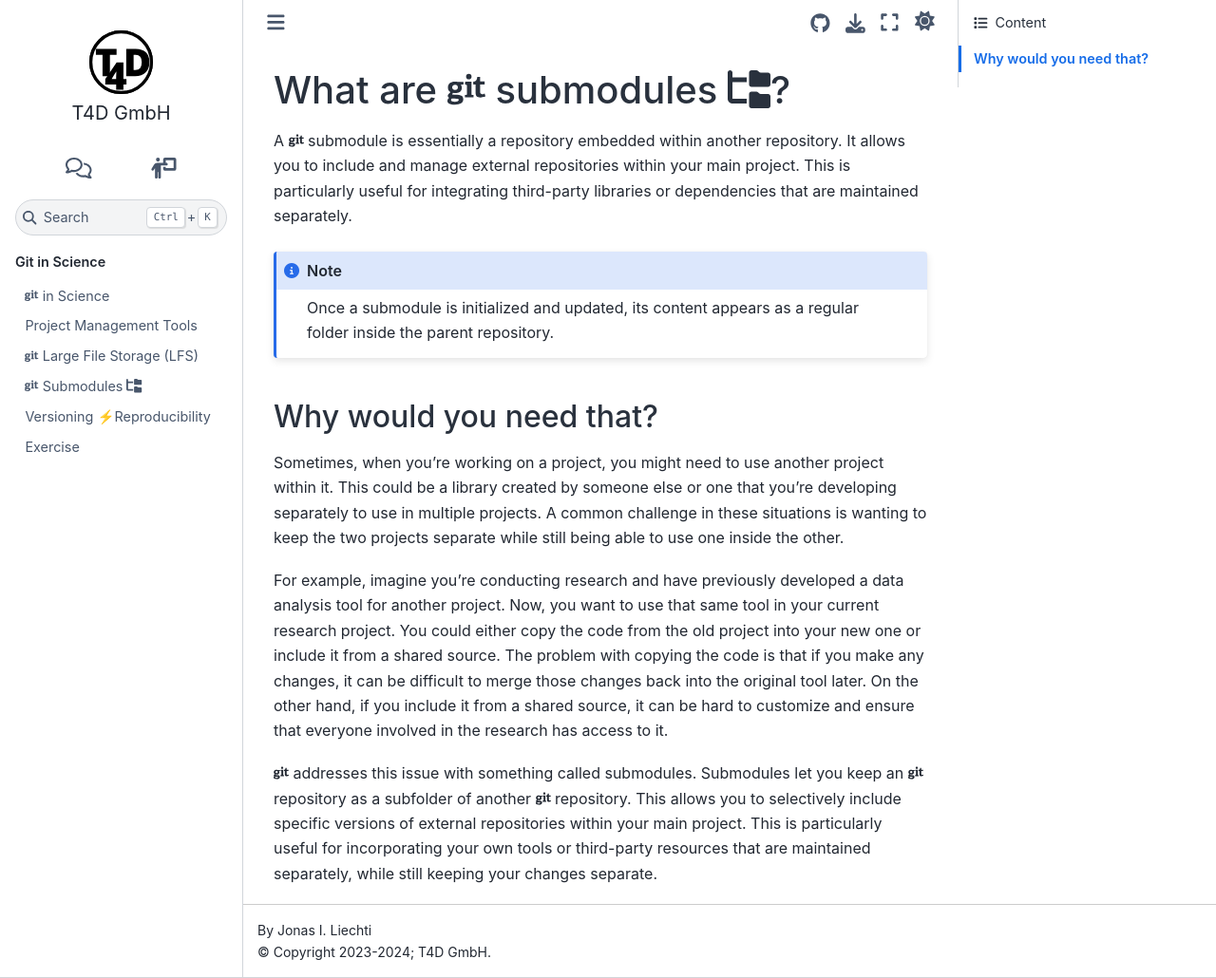
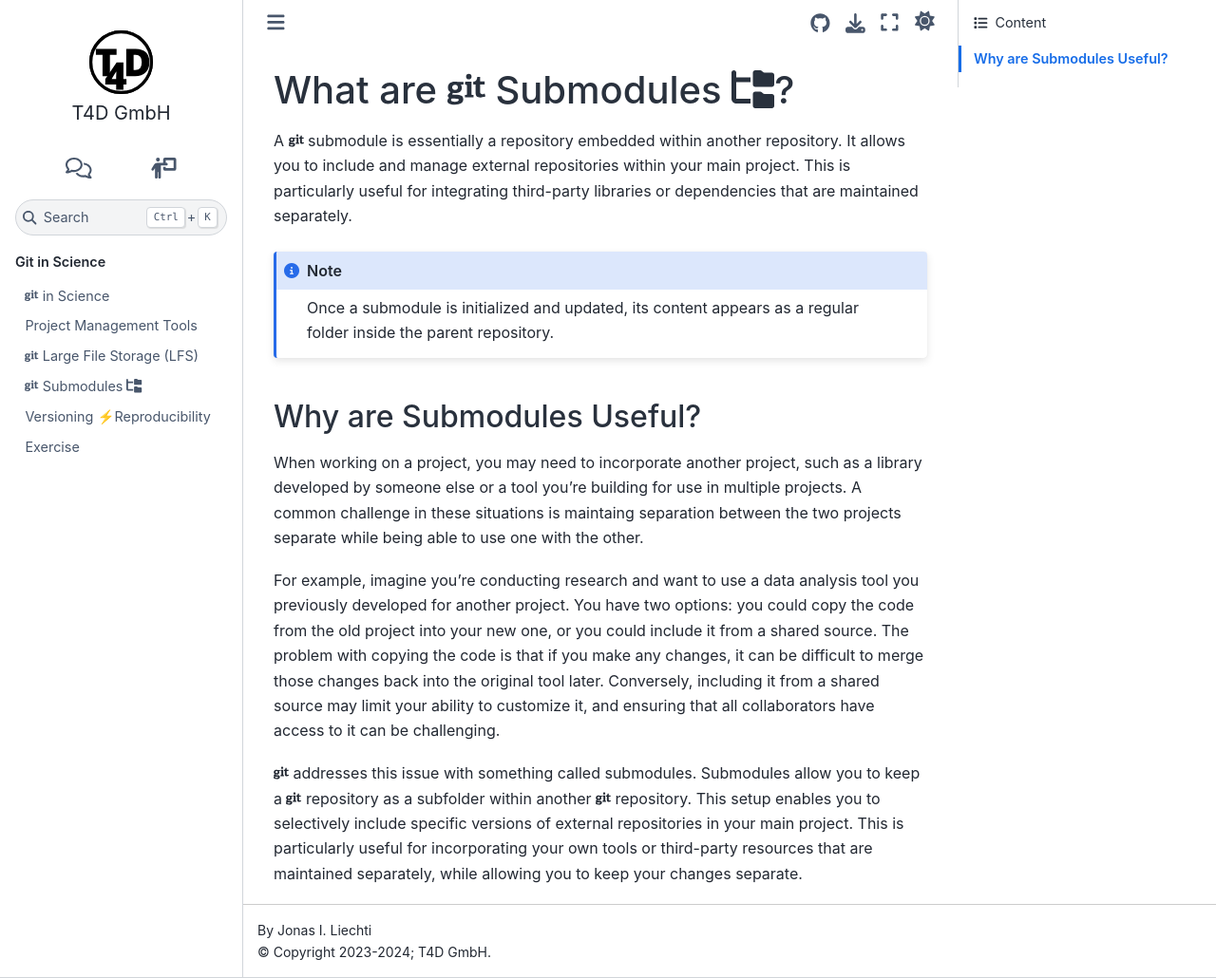
Before and after one commit to t4d-gmbh/git-and-science, a Sphinx documentation site: the page built from source/content/submodules/what_are_submodules.md, in a window 1280 px wide and 1030 px high. Shown: the whole window at 95% size. Built offline with Sphinx 7.4.7 and the Sphinx Book theme 1.1.4, drawn with Linux system fonts in a browser that asks for light colours; the version number could not be read and is left out.

Commit message:
Update what_are_submodules.md
Revised text for better readability

```diff
--- a/source/content/submodules/what_are_submodules.md
+++ b/source/content/submodules/what_are_submodules.md
@@ -1,4 +1,4 @@
-## What are <i class="fab fa-git"></i> submodules <i class="fa-solid fa-folder-tree"></i>?
+## What are <i class="fab fa-git"></i> Submodules <i class="fa-solid fa-folder-tree"></i>?
 
 A <i class="fab fa-git"></i> submodule is essentially a repository embedded within another repository.
 It allows you to include and manage external repositories within your main project.
@@ -10,20 +10,18 @@ Once a submodule is initialized and updated, its content appears as a regular fo
 
 {% if page %}
 
-### Why would you need that?
+### Why are Submodules Useful?
 
-Sometimes, when you're working on a project, you might need to use another project within it.
-This could be a library created by someone else or one that you're developing separately to use in multiple projects.
-A common challenge in these situations is wanting to keep the two projects separate while still being able to use one inside the other.
+When working on a project, you may need to incorporate another project, such as a library developed by someone else or a tool you're building for use in multiple projects.
+A common challenge in these situations is maintaing separation between the two projects separate while being able to use one with the other.
 
-For example, imagine you're conducting research and have previously developed a data analysis tool for another project.
-Now, you want to use that same tool in your current research project.
-You could either copy the code from the old project into your new one or include it from a shared source.
+For example, imagine you're conducting research and want to use a data analysis tool you previously developed for another project.
+You have two options: you could copy the code from the old project into your new one, or you could include it from a shared source.
 The problem with copying the code is that if you make any changes, it can be difficult to merge those changes back into the original tool later.
-On the other hand, if you include it from a shared source, it can be hard to customize and ensure that everyone involved in the research has access to it.
+Conversely, including it from a shared source may limit your ability to customize it, and ensuring that all collaborators have access to it can be challenging.
 
 <i class="fab fa-git"></i> addresses this issue with something called submodules.
-Submodules let you keep an <i class="fab fa-git"></i> repository as a subfolder of another <i class="fab fa-git"></i> repository.
-This allows you to selectively include specific versions of external repositories within your main project.
-This is particularly useful for incorporating your own tools or third-party resources that are maintained separately, while still keeping your changes separate.
+Submodules allow you to keep a <i class="fab fa-git"></i> repository as a subfolder within another <i class="fab fa-git"></i> repository.
+This setup enables you to selectively include specific versions of external repositories in your main project.
+This is particularly useful for incorporating your own tools or third-party resources that are maintained separately, while allowing you to keep your changes separate.
 {% endif %}
```
